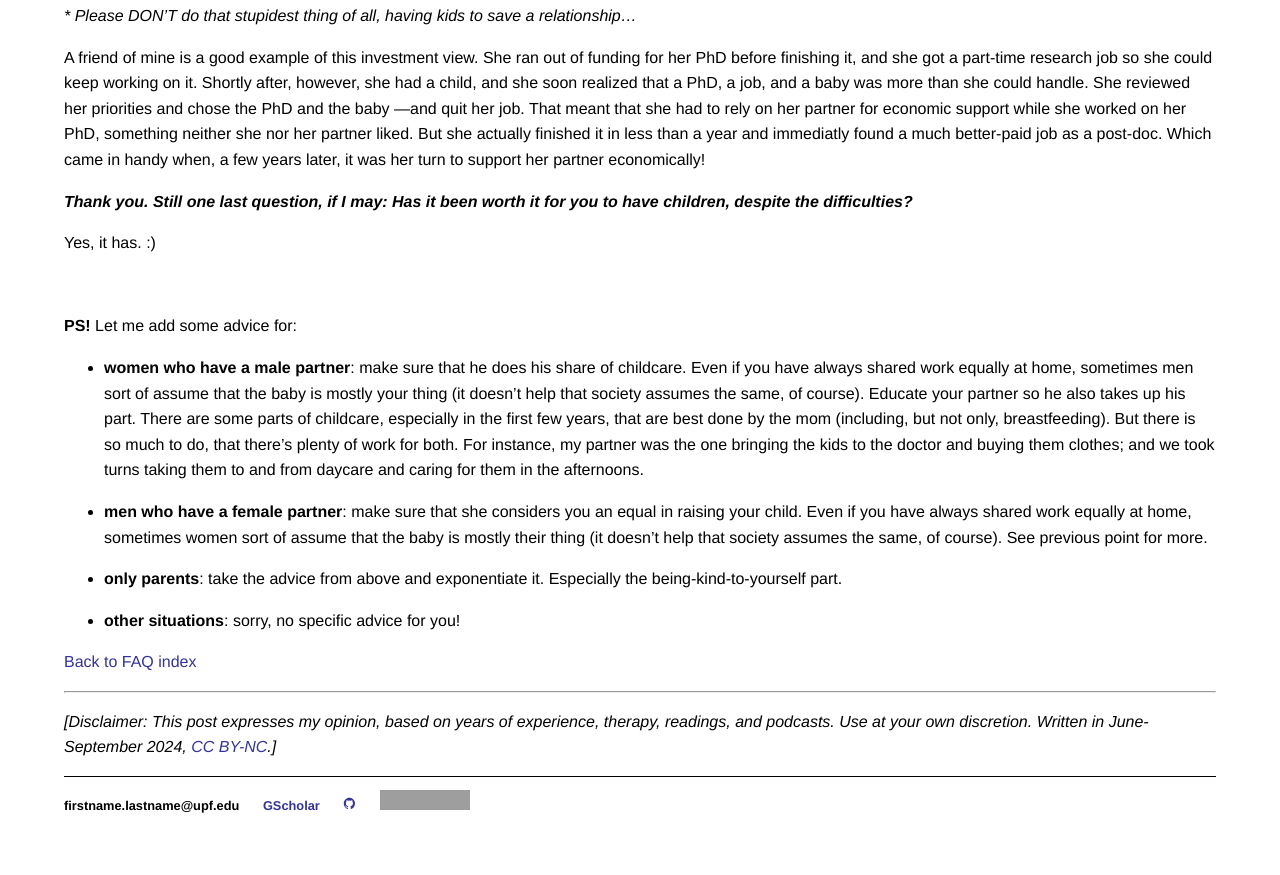
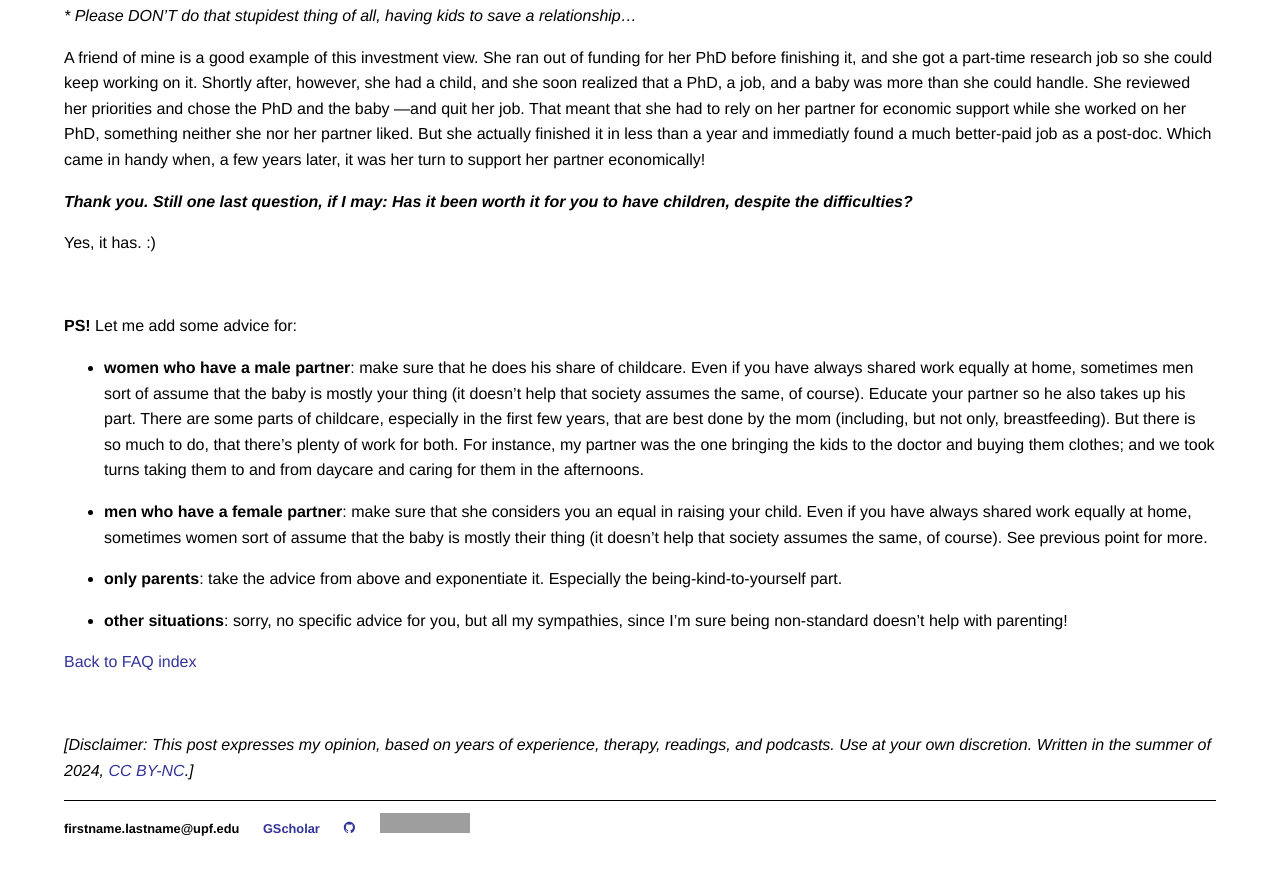
Before and after one commit to gboleda/gboleda.github.io, a Jekyll site: the page built from faq/children-as-a-scientist.md, in a window 1280 px wide and 900 px high, scrolled down 1530 px. Shown: the top 875 px of the window. Built offline with Jekyll 4.4.1, drawn with Linux system fonts in a browser that asks for light colours; our own code applies the rules of GitHub Pages for plain Markdown files; grey boxes are pictures that could not be loaded.

```diff
--- a/faq/children-as-a-scientist.md
+++ b/faq/children-as-a-scientist.md
@@ -56,9 +56,10 @@
 
 - **only parents**: take the advice from above and exponentiate it. Especially the being-kind-to-yourself part.
 
-- **other situations**: sorry, no specific advice for you!
+- **other situations**: sorry, no specific advice for you, but all my sympathies, since I'm sure being non-standard doesn't help with parenting!
 
 [Back to FAQ index](/index.md)
 
----
-_[Disclaimer: This post expresses my opinion, based on years of experience, therapy, readings, and podcasts. Use at your own discretion. Written in June-September 2024, [CC BY-NC](https://creativecommons.org/licenses/by-nc/4.0/).]_
+&nbsp;
+
+_[Disclaimer: This post expresses my opinion, based on years of experience, therapy, readings, and podcasts. Use at your own discretion. Written in the summer of 2024, [CC BY-NC](https://creativecommons.org/licenses/by-nc/4.0/).]_
```
Also changed, not shown: faq/how-to-review-naacl-blog-2018.md (+2 -0 lines), faq/impostor-syndrome.md (+2 -0 lines), faq/researcher-psychiatric-illness.md (+1 -0 lines), faq/what-makes-happy-life.md (+2 -0 lines).
